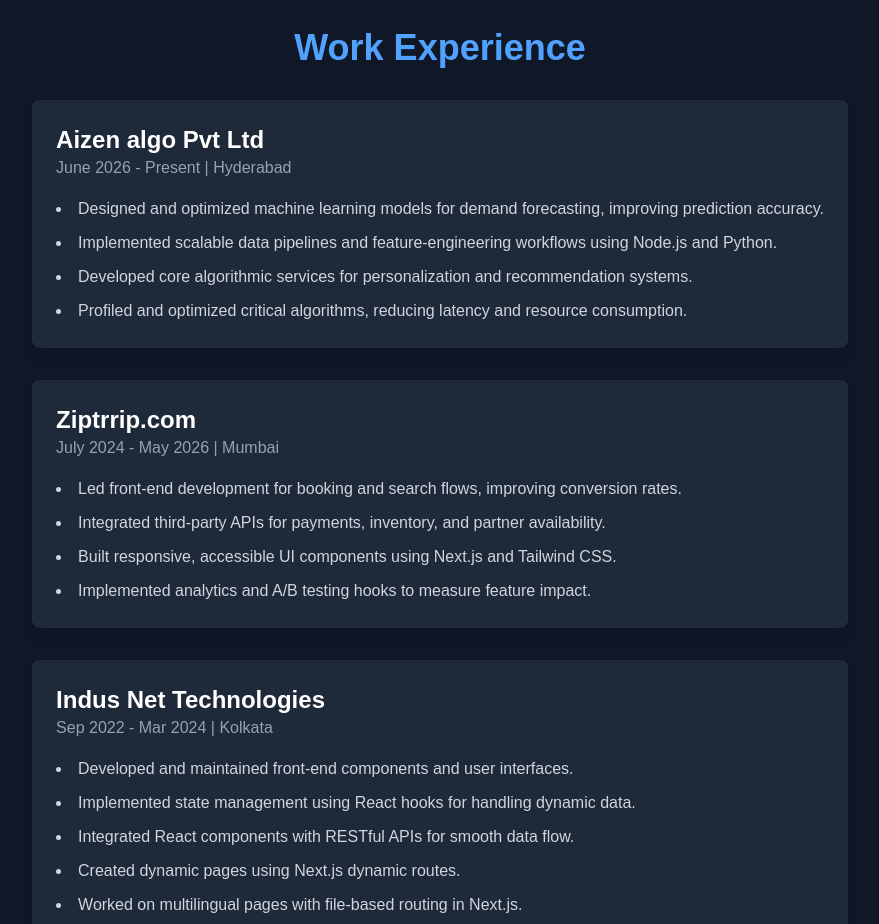
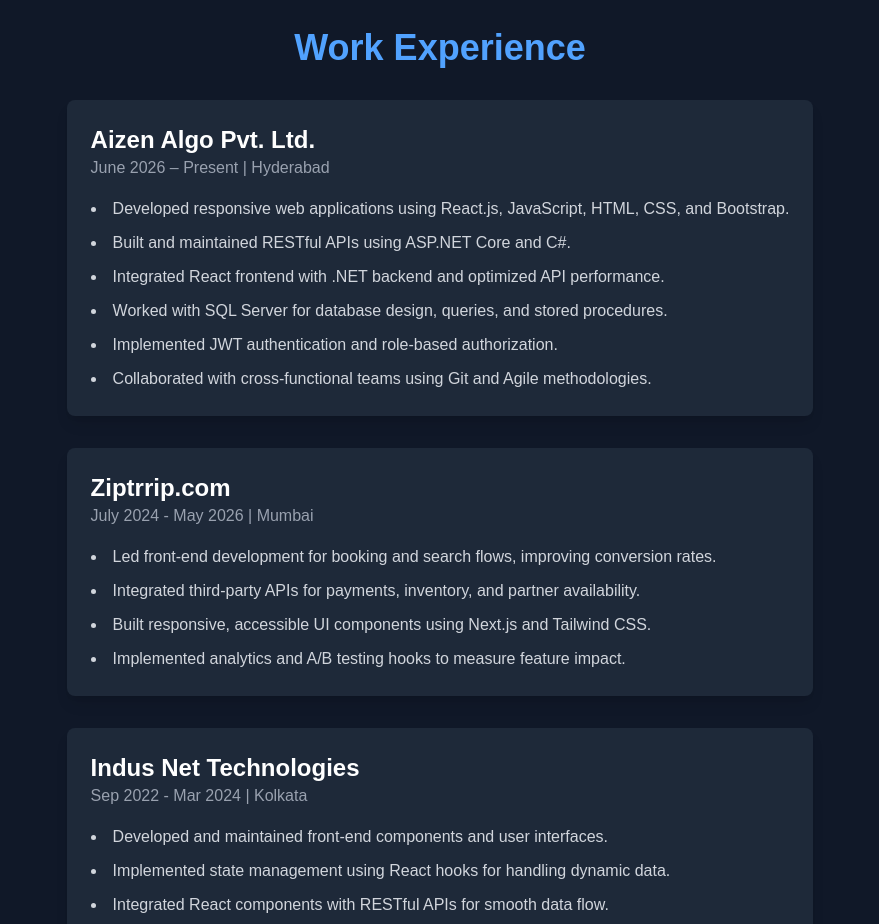
Before and after one commit to rohitchourey0809/rohitChoureyNextPortfolio0809, a Next.js app: page / in a window 1280 px wide. Shown: the part 1340-2264 px from the top of the page, without its empty margins (200-1079 px from the left). Built offline with nearby package versions, Linux system fonts and the light colour scheme.

Commit message:
Update work experience data for Aizen Algo Pvt. Ltd.: correct company name, duration, and responsibilities

```diff
--- a/src/components/WorkExperience.js
+++ b/src/components/WorkExperience.js
@@ -2,16 +2,18 @@
 import { motion } from "framer-motion";
 
 const workExperienceData = [
-   {
-    company: "Aizen algo Pvt Ltd",
-    duration: "June 2026 - Present",
+  {
+    company: "Aizen Algo Pvt. Ltd.",
+    duration: "June 2026 – Present",
     location: "Hyderabad",
     responsibilities: [
-        "Designed and optimized machine learning models for demand forecasting, improving prediction accuracy.",
-        "Implemented scalable data pipelines and feature-engineering workflows using Node.js and Python.",
-        "Developed core algorithmic services for personalization and recommendation systems.",
-        "Profiled and optimized critical algorithms, reducing latency and resource consumption.",
-    ],
+      "Developed responsive web applications using React.js, JavaScript, HTML, CSS, and Bootstrap.",
+      "Built and maintained RESTful APIs using ASP.NET Core and C#.",
+      "Integrated React frontend with .NET backend and optimized API performance.",
+      "Worked with SQL Server for database design, queries, and stored procedures.",
+      "Implemented JWT authentication and role-based authorization.",
+      "Collaborated with cross-functional teams using Git and Agile methodologies."
+    ]
   },
   {
     company: "Ziptrrip.com",
```
